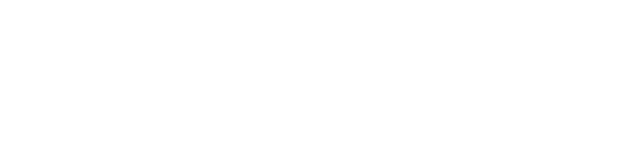
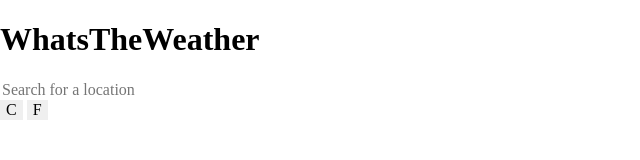
Before and after one commit to henrylin03/whats-the-weather, a website built with webpack: page src/index.html in a window 1280 px wide. Shown: the whole page, without its empty margins (0-640 px from the left). Built offline with nearby package versions, Linux system fonts and the light colour scheme.

Commit message:
add basic header elements in html

```diff
--- a/src/index.html
+++ b/src/index.html
@@ -6,5 +6,18 @@
     <title>WhatsTheWeather</title>
   </head>
 
-  <body></body>
+  <body>
+    <header>
+      <h1>WhatsTheWeather</h1>
+      <input
+        type="search"
+        id="location-search"
+        placeholder="Search for a location"
+      />
+      <div class="toggle">
+        <button type="button" id="celsius">C</button>
+        <button type="button" id="fahrenheit">F</button>
+      </div>
+    </header>
+  </body>
 </html>
```
